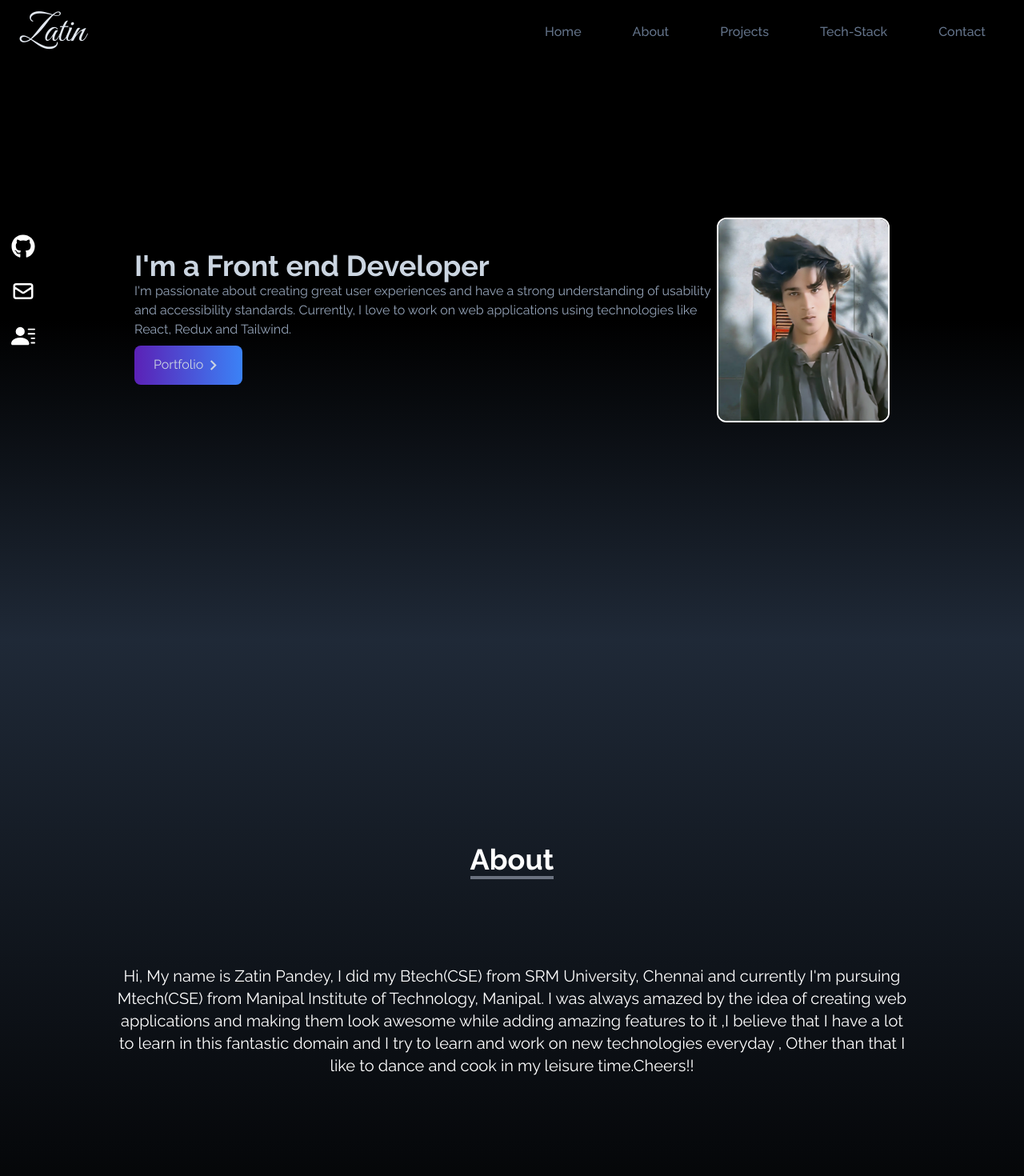
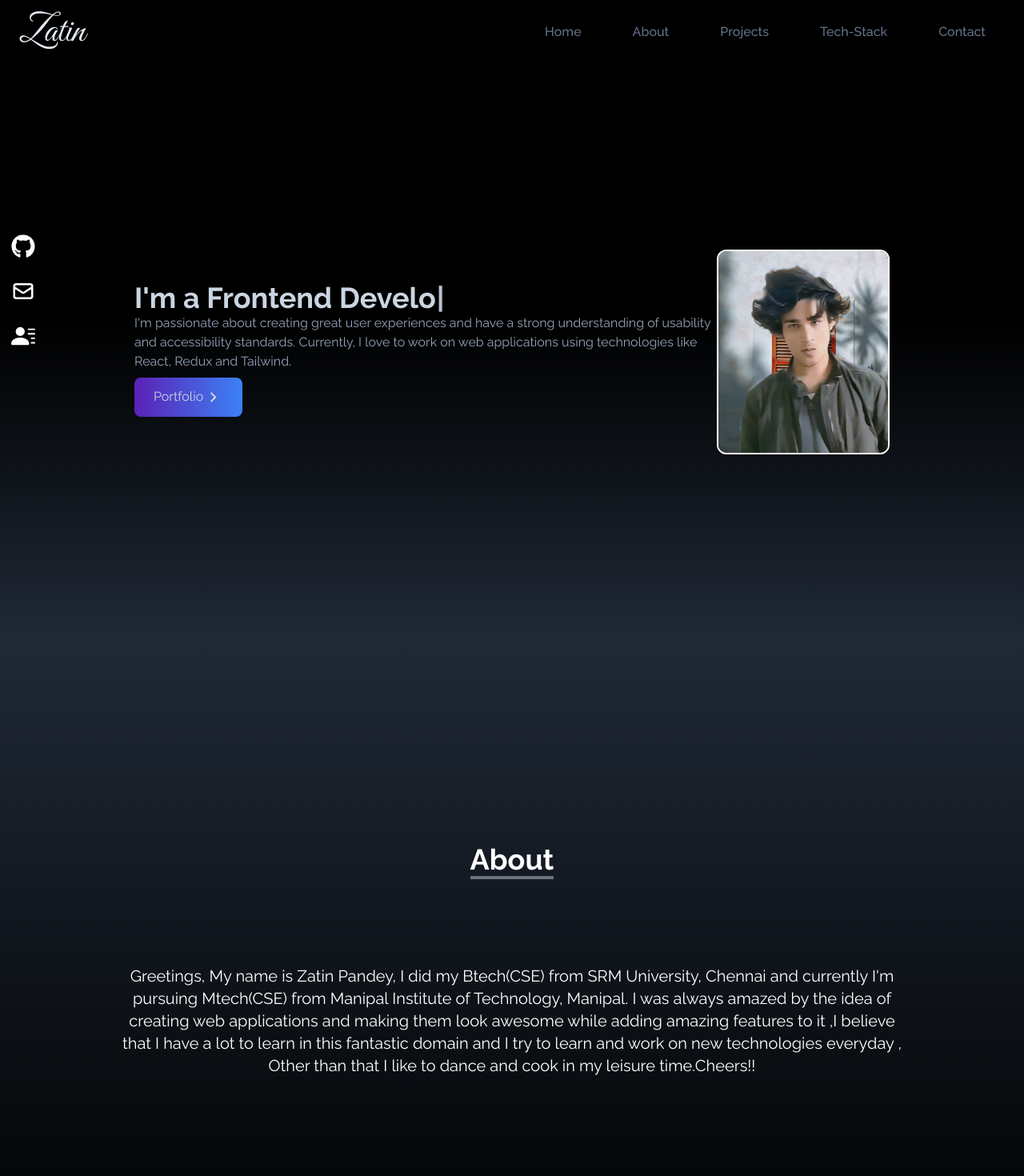
Before and after one commit to MaxPayne8/Portfolio, a React (Create React App) app: page / in a window 1280 px wide. Shown: the top 1470 px of the page at 80% size. Built offline with nearby package versions, Linux system fonts and the light colour scheme.

Commit message:
adding-animations

```diff
--- a/package.json
+++ b/package.json
@@ -6,11 +6,14 @@
     "@testing-library/jest-dom": "^5.17.0",
     "@testing-library/react": "^13.4.0",
     "@testing-library/user-event": "^13.5.0",
+    "aos": "^2.3.4",
     "react": "^18.2.0",
     "react-dom": "^18.2.0",
     "react-icons": "^4.12.0",
     "react-scripts": "5.0.1",
+    "react-scroll": "^1.9.0",
     "tailwindcss": "^3.4.0",
+    "typewriter-effect": "^2.21.0",
     "web-vitals": "^2.1.4"
   },
   "scripts": {
--- a/src/App.js
+++ b/src/App.js
@@ -6,6 +6,7 @@ import SocialLinks from "./components/SocialLinks";
 import About from "./components/About";
 import Portfolio from "./components/Portfolio";
 import TechStack from "./components/TechStack";
+import Contact from "./components/Contact";
 
 function App() {
   return (
@@ -15,6 +16,7 @@ function App() {
       <About />
       <Portfolio />
       <TechStack />
+      <Contact />
 
       <SocialLinks />
     </div>
--- a/src/components/About.js
+++ b/src/components/About.js
@@ -1,6 +1,12 @@
-import React from "react";
+import React, { useEffect } from "react";
+import Aos from "aos";
+import "aos/dist/aos.css";
 
 const About = () => {
+  useEffect(() => {
+    Aos.init();
+  }, []);
+
   return (
     <div
       name="about"
@@ -13,14 +19,15 @@ const About = () => {
           </p>
         </div>
 
-        <p className="text-xl mt-20">
-          Hi, My name is Zatin Pandey, I did my Btech(CSE) from SRM University,
-          Chennai and currently I'm pursuing Mtech(CSE) from Manipal Institute
-          of Technology, Manipal. I was always amazed by the idea of creating
-          web applications and making them look awesome while adding amazing
-          features to it ,I believe that I have a lot to learn in this fantastic
-          domain and I try to learn and work on new technologies everyday ,
-          Other than that I like to dance and cook in my leisure time.Cheers!!
+        <p className="text-xl mt-20" data-aos="zoom-in" data-aos-duration="300">
+          Greetings, My name is Zatin Pandey, I did my Btech(CSE) from SRM
+          University, Chennai and currently I'm pursuing Mtech(CSE) from Manipal
+          Institute of Technology, Manipal. I was always amazed by the idea of
+          creating web applications and making them look awesome while adding
+          amazing features to it ,I believe that I have a lot to learn in this
+          fantastic domain and I try to learn and work on new technologies
+          everyday , Other than that I like to dance and cook in my leisure
+          time.Cheers!!
         </p>
       </div>
     </div>
--- /dev/null
+++ b/src/components/Contact.js
@@ -0,0 +1,62 @@
+import React, { useEffect } from "react";
+import Aos from "aos";
+import "aos/dist/aos.css";
+
+const Contact = () => {
+  useEffect(() => {
+    Aos.init();
+  }, []);
+
+  return (
+    <div
+      name="contact"
+      className="w-full min-h-screen bg-gradient-to-b from-black to-gray-800 p-4 text-white"
+    >
+      <div className="flex flex-col p-4 justify-center max-w-screen-lg mx-auto h-full">
+        <div className="pb-8">
+          <p className="text-4xl font-bold inline border-b-4 border-gray-500">
+            Contact
+          </p>
+          <p className="py-6">Submit the form below to get in touch with me</p>
+        </div>
+
+        <div
+          className=" flex justify-center items-center"
+          data-aos="zoom-in"
+          data-aos-duration="300"
+        >
+          <form
+            action="https://getform.io/f/785424f0-724c-4702-8edc-69c42cfcdd72"
+            method="POST"
+            className=" flex flex-col w-full md:w-1/2"
+          >
+            <input
+              type="text"
+              name="name"
+              placeholder="Enter your name"
+              className="p-2 bg-transparent border-2 rounded-md text-white "
+            />
+            <input
+              type="text"
+              name="email"
+              placeholder="Enter your email"
+              className="my-4 p-2 bg-transparent border-2 rounded-md text-white"
+            />
+            <textarea
+              name="message"
+              placeholder="Enter your message"
+              rows="10"
+              className="p-2 bg-transparent border-2 rounded-md text-white "
+            ></textarea>
+
+            <button className="text-white bg-gradient-to-b from-cyan-500 to-blue-500 px-6 py-3 my-8 mx-auto flex items-center rounded-md hover:scale-110 duration-300">
+              Let's talk
+            </button>
+          </form>
+        </div>
+      </div>
+    </div>
+  );
+};
+
+export default Contact;
--- a/src/components/Home.js
+++ b/src/components/Home.js
@@ -1,19 +1,40 @@
-import React from "react";
+import React, { useEffect } from "react";
 import { MdOutlineKeyboardArrowRight } from "react-icons/md";
 import heroImg from "../images/heroImg.png";
+import { Link } from "react-scroll";
+
+import Typewriter from "typewriter-effect";
+import Aos from "aos";
+import "aos/dist/aos.css";
 
 const Home = () => {
+  useEffect(() => {
+    Aos.init();
+  }, []);
   return (
     <div
       name="home"
-      className=" h-screen w-full bg-gradient-to-b from-black via-black to-gray-800  "
+      className=" h-screen w-full bg-gradient-to-b from-black via-black to-gray-800 pt-20  "
+      data-aos="zoom-in"
+      data-aos-duration="200"
     >
       <div
         className=" mx-auto flex flex-col
-           justify-center items-center  h-screen px-10 text-slate-300 md:flex-row max-w-screen-lg "
+           justify-center items-center  h-full  px-10 text-slate-300 md:flex-row max-w-screen-lg "
       >
         <div className=" text-left w-4/5">
-          <h2 className=" text-4xl font-bold">I'm a Front end Developer</h2>
+          <h2 className=" text-4xl font-bold">
+            <Typewriter
+              options={{
+                strings: [
+                  "I'm a Frontend Developer!!",
+                  "I love to build web applications!!",
+                ],
+                autoStart: true,
+                loop: true,
+              }}
+            ></Typewriter>
+          </h2>
           <p className="text-slate-400">
             I'm passionate about creating great user experiences and have a
             strong understanding of usability and accessibility standards.
@@ -21,21 +42,26 @@ const Home = () => {
             like React, Redux and Tailwind.
           </p>
           <div>
+            <Link to={"projects"} smooth duration={500}>
               <button className="flex items-center w-fit px-6 py-3 my-6 md:my-2 bg-gradient-to-r from-violet-800 to-blue-500 rounded-lg group">
                 Portfolio
                 <span className="group-hover:rotate-90 duration-300 ">
                   <MdOutlineKeyboardArrowRight size={25} />
                 </span>
               </button>
+            </Link>
           </div>
         </div>
 
-        <div>
+        <div className="relative group">
           <img
-            className="w-56 h-64  rounded-xl hover:animate-spin cursor-pointer border-2 border-white"
+            className="w-56 h-64  rounded-xl  cursor-pointer border-2 border-white"
             src={heroImg}
             alt="hero"
           />
+          <label className="absolute bottom-[58px] w-3/4 rounded-e-2xl rounded-b-2xl -right-16 font-medium  bg-blue-700 opacity-0 group-hover:opacity-100 transition-opacity ease-in-out duration-300">
+            Hi, Thanks for visting my portfolio, Have a nice day!!
+          </label>
         </div>
       </div>
     </div>
--- a/src/components/Portfolio.js
+++ b/src/components/Portfolio.js
@@ -1,11 +1,17 @@
-import React from "react";
+import React, { useEffect } from "react";
 import netflix from "../images/netflix.png";
 import nike from "../images/nike.png";
 import youtube from "../images/youtube.jpeg";
 import notes from "../images/notes.png";
 import swiggy from "../images/swiggy.png";
+import Aos from "aos";
+import "aos/dist/aos.css";
 
 const Portfolio = () => {
+  useEffect(() => {
+    Aos.init();
+  }, []);
+
   const portfolios = [
     {
       id: 1,
@@ -51,7 +57,7 @@ const Portfolio = () => {
 
   return (
     <div
-      name="portfolio"
+      name="projects"
       className="bg-gradient-to-b from-black to-gray-800 w-full  md:min-h-screen"
     >
       <div className="max-w-screen-lg p-4 mx-auto flex flex-col justify-center w-full h-full">
@@ -66,7 +72,12 @@ const Portfolio = () => {
 
         <div className="grid sm:grid-cols-2 md:grid-cols-3 gap-8 px-12 sm:px-0">
           {portfolios.map(({ id, src, github, live, title, desc }) => (
-            <div key={id} className="shadow-md shadow-gray-600 rounded-lg">
+            <div
+              key={id}
+              className="shadow-md shadow-gray-600 rounded-lg"
+              data-aos="fade-left"
+              data-aos-duration="300"
+            >
               <img
                 src={src}
                 alt=""
--- a/src/components/SocialLinks.js
+++ b/src/components/SocialLinks.js
@@ -1,5 +1,5 @@
 import React from "react";
-import { FaGithub, FaLinkedin } from "react-icons/fa";
+import { FaGithub } from "react-icons/fa";
 import { HiOutlineMail } from "react-icons/hi";
 import { BsFillPersonLinesFill } from "react-icons/bs";
 
--- a/src/components/TechStack.js
+++ b/src/components/TechStack.js
@@ -1,4 +1,4 @@
-import React from "react";
+import React, { useEffect } from "react";
 
 import html from "../images/html.png";
 import css from "../images/css.png";
@@ -10,8 +10,14 @@ import github from "../images/github.png";
 import tailwind from "../images/tailwind.png";
 import firebase from "../images/firebase.jpg";
 import reactRouter from "../images/reactRouter.png";
+import Aos from "aos";
+import "aos/dist/aos.css";
 
 const TechStack = () => {
+  useEffect(() => {
+    Aos.init();
+  }, []);
+
   const techs = [
     {
       id: 1,
@@ -77,7 +83,7 @@ const TechStack = () => {
 
   return (
     <div
-      name="techstack"
+      name="tech-Stack"
       className="bg-gradient-to-b from-gray-800 to-black w-full min-h-screen"
     >
       <div className="max-w-screen-lg mx-auto p-4 flex flex-col justify-center w-full h-full text-white">
@@ -91,6 +97,8 @@ const TechStack = () => {
         <div className="w-full grid grid-cols-2 sm:grid-cols-3 gap-8 text-center py-8 px-12 sm:px-0">
           {techs.map(({ id, src, title, style }) => (
             <div
+              data-aos="fade-right"
+              data-aos-duration="300"
               key={id}
               className={`shadow-md hover:scale-105 duration-500 py-2 rounded-lg ${style}`}
             >
```
Also changed, not shown: src/components/Navbar.js (+31 -11 lines), 1 other file (tests, documents, lock files or other folders). Lines whose indentation alone changed are shown as unchanged.
